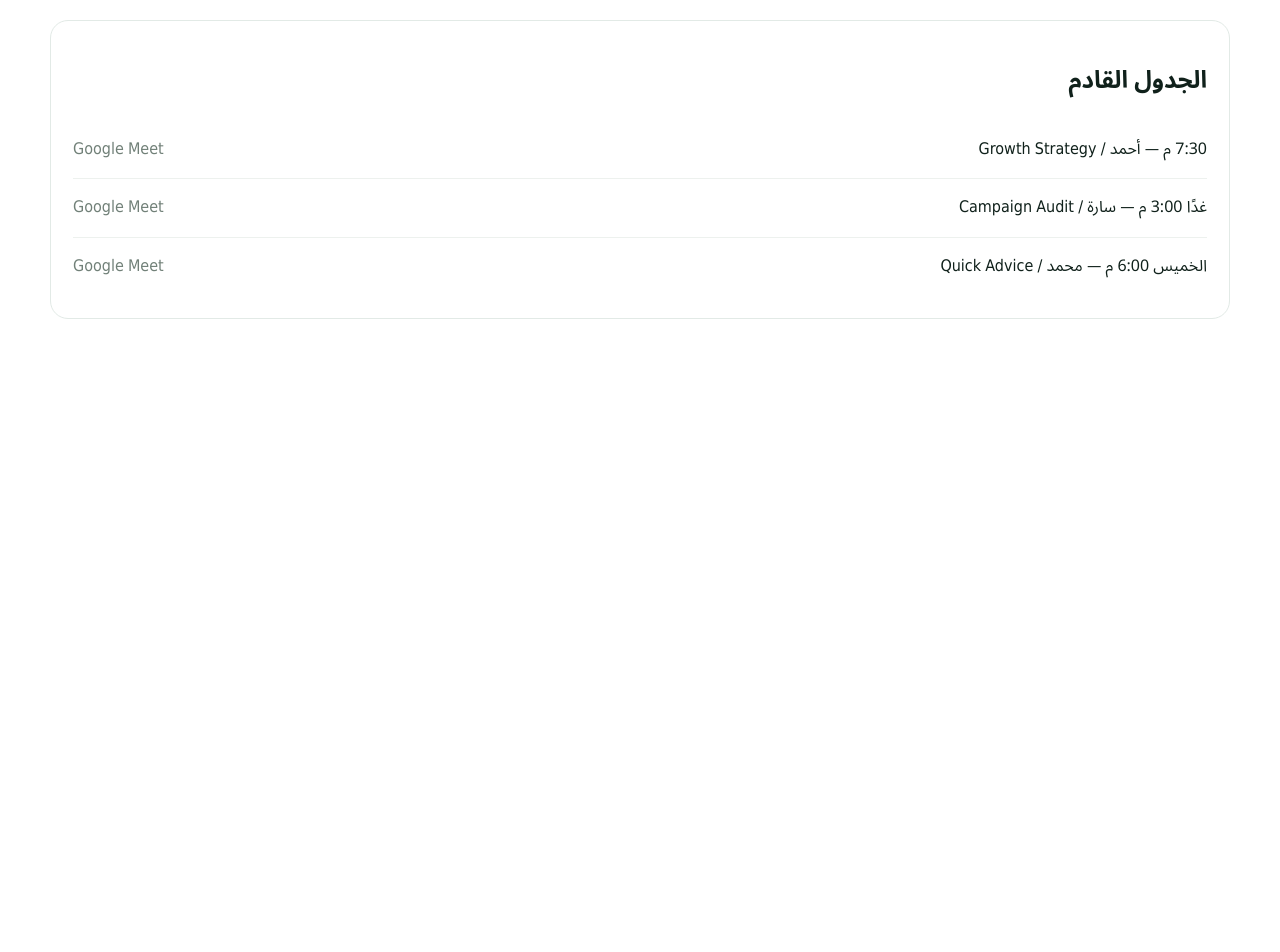
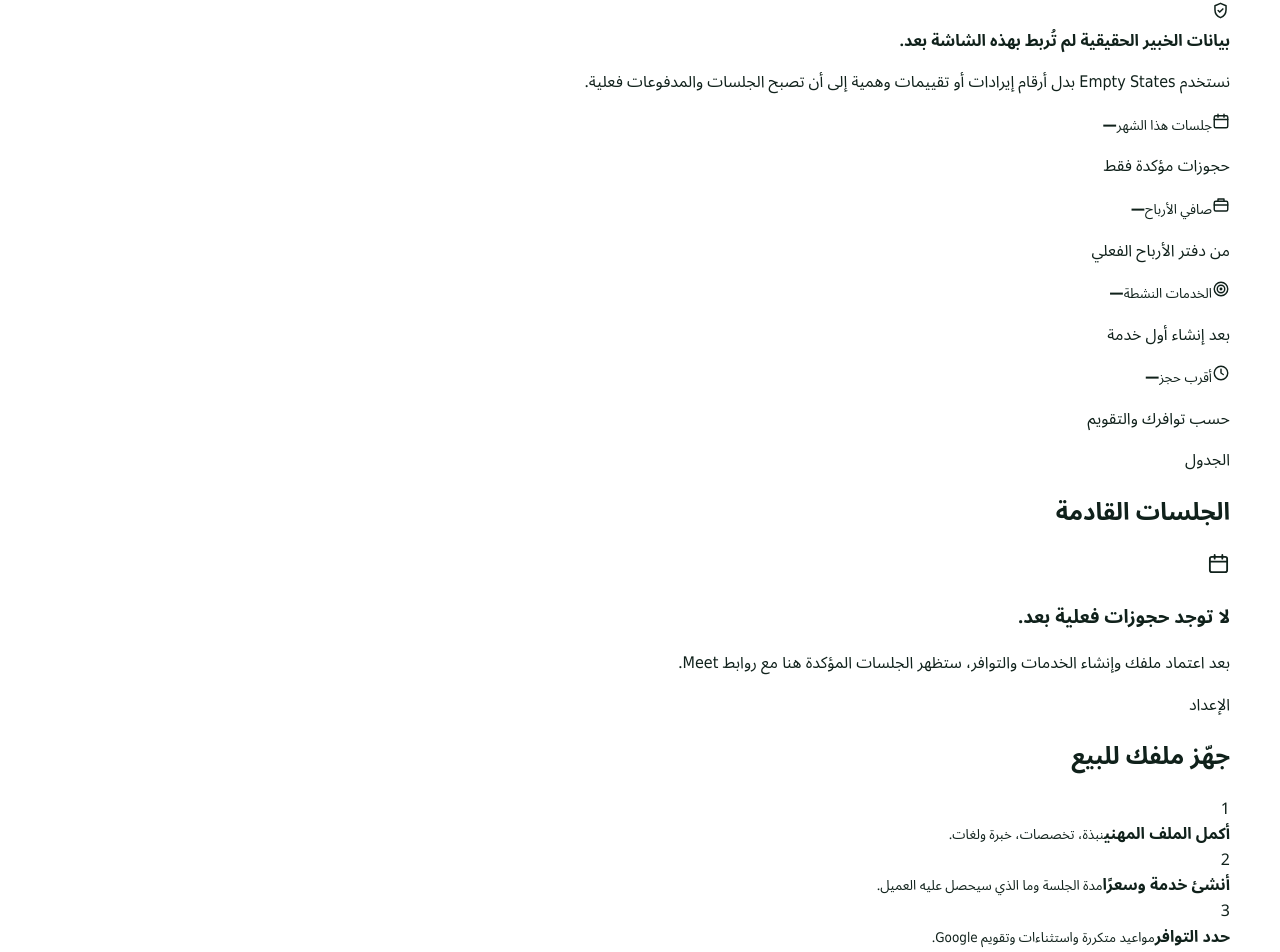
Before and after one commit to AhmedZakaria14/mentora, a Next.js app: page /mentor/dashboard in a window 1280 px wide. Shown: the part 376-1328 px from the top of the page. Before the commit the page ends 800 px from the top, so only its background shows below. Built offline with nearby package versions, Linux system fonts and the light colour scheme.

Commit message:
Redesign mentor dashboard shell

```diff
--- a/src/app/mentor/dashboard/page.tsx
+++ b/src/app/mentor/dashboard/page.tsx
@@ -1 +1,35 @@
-export default function MentorDashboard(){return <main className="shell"><div className="pageHero"><div className="eyebrow">لوحة الخبير</div><h1>إدارة جلساتك وخبرتك</h1></div><div className="statGrid" style={{paddingBottom:18}}><div className="stat"><small>جلسات هذا الشهر</small><strong>18</strong></div><div className="stat"><small>الإيراد</small><strong>14,850</strong></div><div className="stat"><small>التقييم</small><strong>4.9</strong></div><div className="stat"><small>أقرب حجز</small><strong>اليوم</strong></div></div><div className="panel" style={{marginBottom:80}}><h2>الجدول القادم</h2>{['7:30 م — أحمد / Growth Strategy','غدًا 3:00 م — سارة / Campaign Audit','الخميس 6:00 م — محمد / Quick Advice'].map(x=><div className="listItem" key={x}><span>{x}</span><span className="muted">Google Meet</span></div>)}</div></main>}
+import Link from "next/link";
+import { DashboardShell } from "@/components/DashboardShell";
+import { UiIcon } from "@/components/UiIcon";
+
+export default function MentorDashboard() {
+  return (
+    <DashboardShell role="mentor" title="أدر خبرتك، خدماتك ومواعيدك بوضوح." subtitle="هذه الواجهة ستتصل بملف الخبير الحقيقي بعد اعتماد الطلب وتفعيل الدور على الحساب.">
+      <div className="dashboardNotice mentorNotice"><UiIcon name="shield" size={19}/><div><b>بيانات الخبير الحقيقية لم تُربط بهذه الشاشة بعد.</b><p>نستخدم Empty States بدل أرقام إيرادات أو تقييمات وهمية إلى أن تصبح الجلسات والمدفوعات فعلية.</p></div></div>
+
+      <div className="dashboardStatGrid">
+        <div className="dashboardStat"><span><UiIcon name="calendar" size={18}/></span><small>جلسات هذا الشهر</small><strong>—</strong><p>حجوزات مؤكدة فقط</p></div>
+        <div className="dashboardStat"><span><UiIcon name="briefcase" size={18}/></span><small>صافي الأرباح</small><strong>—</strong><p>من دفتر الأرباح الفعلي</p></div>
+        <div className="dashboardStat"><span><UiIcon name="target" size={18}/></span><small>الخدمات النشطة</small><strong>—</strong><p>بعد إنشاء أول خدمة</p></div>
+        <div className="dashboardStat"><span><UiIcon name="clock" size={18}/></span><small>أقرب حجز</small><strong>—</strong><p>حسب توافرك والتقويم</p></div>
+      </div>
+
+      <div className="dashboardTwoCol">
+        <section className="dashboardPanel" id="sessions">
+          <div className="dashboardPanelHead"><div><span>الجدول</span><h2>الجلسات القادمة</h2></div></div>
+          <div className="dashboardEmpty compactEmpty"><div className="emptyIcon"><UiIcon name="calendar" size={23}/></div><h3>لا توجد حجوزات فعلية بعد.</h3><p>بعد اعتماد ملفك وإنشاء الخدمات والتوافر، ستظهر الجلسات المؤكدة هنا مع روابط Meet.</p></div>
+        </section>
+
+        <section className="dashboardPanel" id="services">
+          <div className="dashboardPanelHead"><div><span>الإعداد</span><h2>جهّز ملفك للبيع</h2></div></div>
+          <div className="setupChecklist">
+            <div><span className="checkStep">1</span><div><b>أكمل الملف المهني</b><small>نبذة، تخصصات، خبرة ولغات.</small></div></div>
+            <div><span className="checkStep">2</span><div><b>أنشئ خدمة وسعرًا</b><small>مدة الجلسة وما الذي سيحصل عليه العميل.</small></div></div>
+            <div><span className="checkStep">3</span><div><b>حدد التوافر</b><small>مواعيد متكررة واستثناءات وتقويم Google.</small></div></div>
+          </div>
+          <Link href="/settings/integrations" className="dashboardInlineAction">إدارة تكامل Google <UiIcon name="arrow" size={15}/></Link>
+        </section>
+      </div>
+    </DashboardShell>
+  );
+}
```
